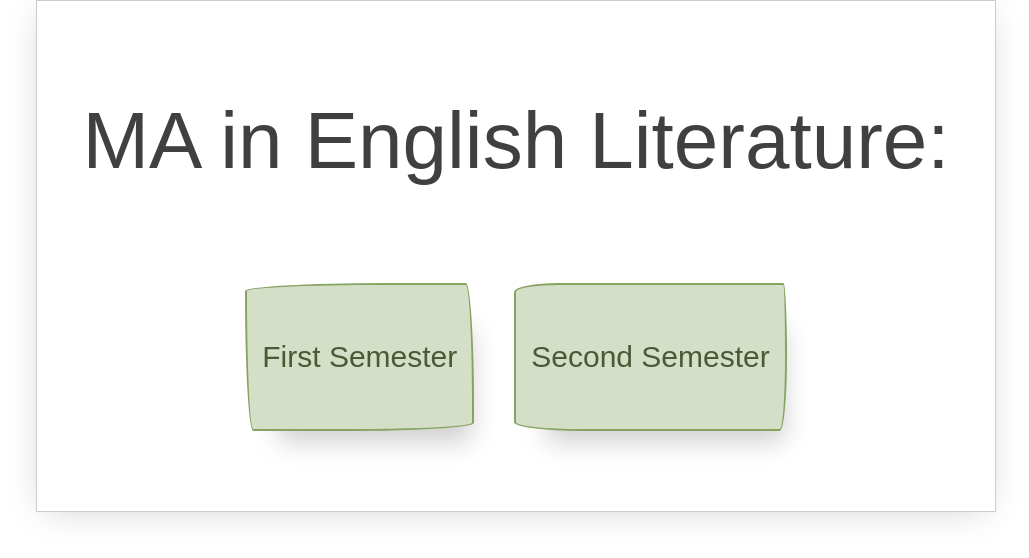
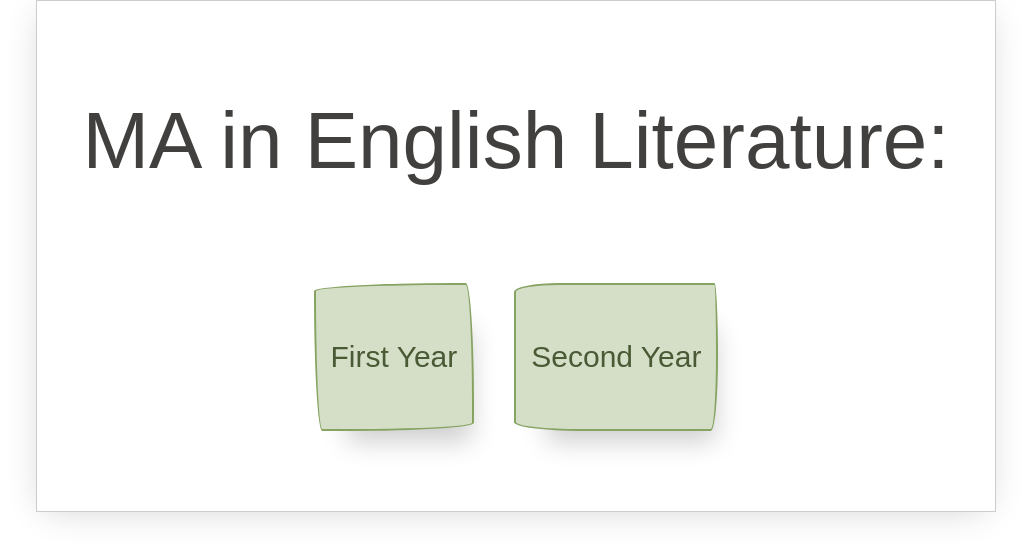
Before and after one commit to Mostari2002/mostari-grade-calculator.github.io, a plain HTML site: page index.html in a window 1280 px wide. Shown: the whole page, without its empty margins (124-1153 px from the left). Drawn offline with nearby package versions, Linux system fonts and the light colour scheme; a web font is replaced by a local one.

Commit message:
Update index.html

```diff
--- a/index.html
+++ b/index.html
@@ -16,8 +16,8 @@
 
 
         <div class="row flex-center child-borders">
-<a href="first.html" class="paper-btn btn-success margin"><h4 >First Semester</h4></a>
-<a href="second.html" class="paper-btn btn-success margin"><h4 >Second Semester</h4></a>
+<a href="firstyear.html" class="paper-btn btn-success margin"><h4 >First Year</h4></a>
+<a href="secondyear.html" class="paper-btn btn-success margin"><h4 >Second Year</h4></a>
 </div>
 
 
```
